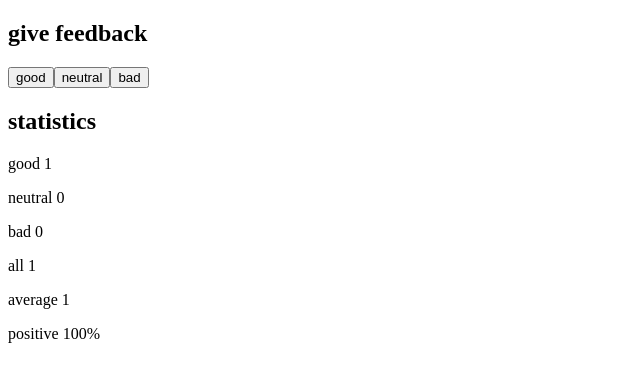
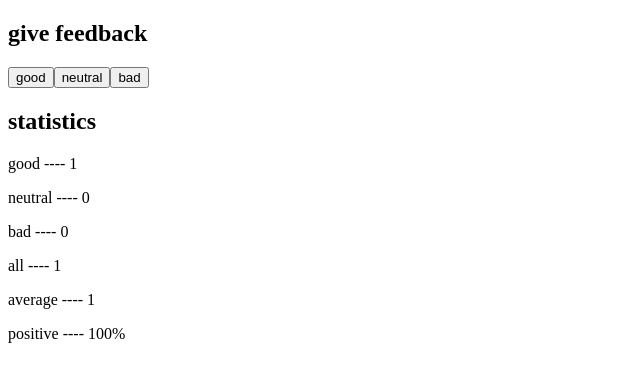
Before and after one commit to lseijp00/FullStackOpe, a React (Vite) app in the folder part 1/unicafe/: page / in a window 1280 px wide. Both pictures are taken after a click on the button "good". Shown: the top 382 px of the page, without its empty margins (0-640 px from the left). Built offline with nearby package versions, Linux system fonts and the light colour scheme.

Commit message:
unicafe, 1.10

```diff
--- /dev/null
+++ b/part 1/unicafe/src/components/Statistic/index.jsx
@@ -0,0 +1,5 @@
+export function Statistic ({ text, value }) {
+  return (
+    <p>{text} ---- {value}</p>
+  )
+}
--- /dev/null
+++ b/part 1/unicafe/src/components/Statistics/index.jsx
@@ -0,0 +1,16 @@
+import { Statistic } from '../Statistic/index'
+export const Statistics = (props) => {
+  return (
+    <div>
+      <h2>statistics</h2>
+      <Statistic text="good" value={props.good} />
+      <Statistic text="neutral" value={props.neutral} />
+      <Statistic text="bad" value={props.bad} />
+      <Statistic text="all" value={props.all} />
+      <Statistic text="average" value={props.average} />
+      <Statistic text="positive" value={props.positive} />
+
+    </div>
+
+  )
+}
--- a/part 1/unicafe/src/main.jsx
+++ b/part 1/unicafe/src/main.jsx
@@ -1,20 +1,6 @@
 import { useEffect, useState } from 'react'
 import { createRoot } from 'react-dom/client'
-
-const Statistics = (props) => {
-  return (
-    <div>
-      <h2>statistics</h2>
-      <p>good {props.good}</p>
-      <p>neutral {props.neutral}</p>
-      <p>bad {props.bad}</p>
-      <p>all {props.all}</p>
-      <p>average {props.average}</p>
-      <p>positive {props.positive}</p>
-    </div>
-
-  )
-}
+import { Statistics } from './components/Statistics/index'
 
 const App = () => {
   const [good, setGood] = useState(0)
```
